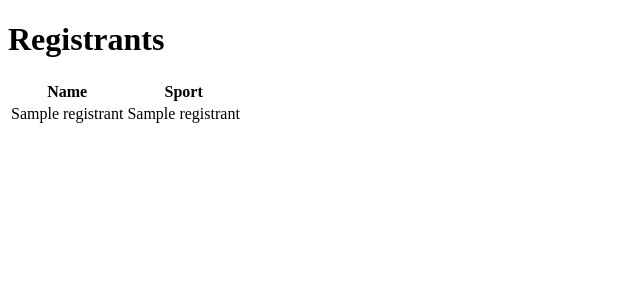
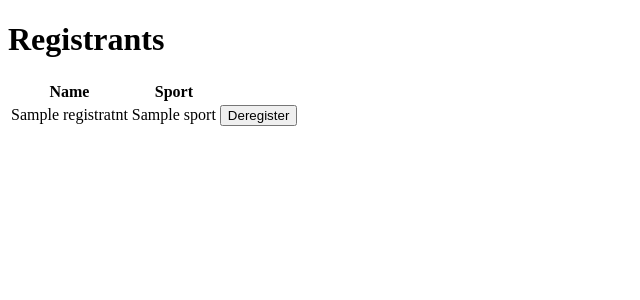
Before and after one commit to PlantProtect/froshims, a Flask app: template templates/registrants.html in a window 1280 px wide. Shown: the top 300 px of the page, without its empty margins (0-640 px from the left). Run offline with Flask 2, Linux system fonts and the light colour scheme; the template is opened without the code that fills it: most values are stand-ins (such as "Sample title", 1, 10 or a date in 2020); some libraries are stand-ins or nearby versions.

Commit message:
add SQl but not correct

```diff
--- a/app.py
+++ b/app.py
@@ -19,6 +19,13 @@ SPORTS = [
 def index():
   return render_template("index.html",sports = SPORTS)
 
+@app.route("/deregister",methods=["POST"])
+def deregister():
+  #Forget registrant
+  id = request.form.get("id")
+  if id:
+    db.execute("DeLETE FROM registrants WHERE id =?",id)
+  return redirect("/registrants")
 
 @app.route("/register",methods=["POST"])
 def registert():
@@ -35,11 +42,13 @@ def registert():
      return render_template("error.html",message="Invalid sport")
 
  #Remeber registerant
-  REGISTERANTS[name] =sport
+  # REGISTERANTS[name] =sport
+  db.execute("INSERT INTO registrants (name,sport) VALUES(?,?)",name,sport)
 
   #Confirm registration
   return redirect("/registrants")
 
 @app.route("/registrants")
 def registrants():
+    registrants = db.execute("SELECT * FROM registrants")
     return render_template("registrants.html",registrants=REGISTERANTS)
--- a/templates/index.html
+++ b/templates/index.html
@@ -11,7 +11,7 @@
 
   {% endfor%}
 
-  <input type="submit" value="Register">
+  <button type="submit">Register <button></button>
 </form>
 
 {% endblock %}
--- a/templates/layout.html
+++ b/templates/layout.html
@@ -3,7 +3,7 @@
 
 <head>
   <meta name="viewport" content="initial-scale=1, width=device-width">
-  <title>hello</title>
+  <title>froshims</title>
   <link rel="stylesheet" type="text/css" href="{{url_for('static',filename='style.css')}}">
 </head>
 
--- a/templates/registrants.html
+++ b/templates/registrants.html
@@ -5,15 +5,21 @@
   <thead>
     <tr>
       <th>Name</th>
-      <th>Sport
-      </th>
+      <th>Sport</th>
+      <th></th>
     </tr>
   </thead>
   <tbody>
     {% for name in registrants %}
     <tr>
-      <td>{{name}}</td>
-      <td>{{registrants[name]}}</td>
+      <td>{{registratnt.name}}</td>
+      <td>{{registrant.sport}}</td>
+      <td>
+        <form action="/deregister" method="post">
+          <input type="hidden" name="id" value="{{registrant.id}}">
+          <button type="submmit">Deregister</button>
+        </form>
+      </td>
     </tr>
     {% endfor %}
   </tbody>
```
Also changed, not shown: froshims.db.
